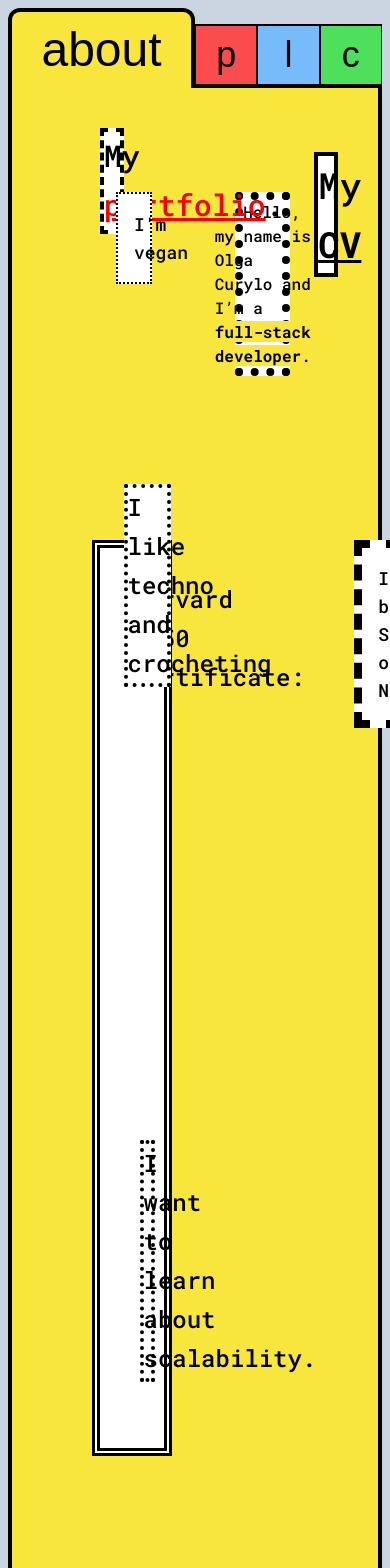
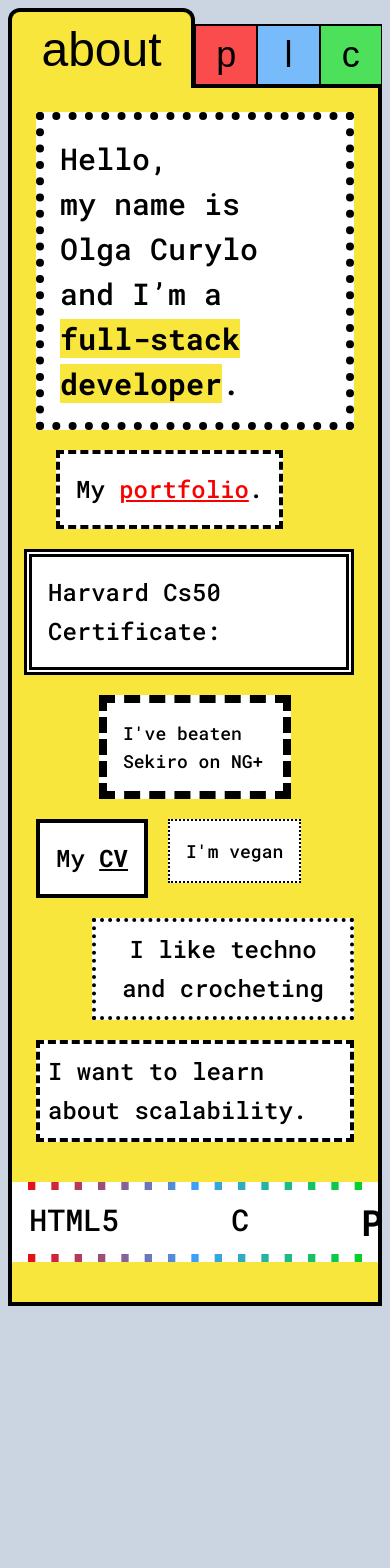
Before and after one commit to olgaTheCreator/olga-the-creator, a Next.js app: page /about in a window 390 px wide. Shown: the top 1568 px of the page. After the commit the page ends 1334 px from the top, so only its background shows below. Built offline with nearby package versions, Linux system fonts and the light colour scheme; a web font is replaced by a local one.

Commit message:
aboutmeComponent made fully responsive

```diff
--- a/src/app/about/AboutMeComponent.tsx
+++ b/src/app/about/AboutMeComponent.tsx
@@ -8,18 +8,18 @@ export const AboutMeComponent = () => {
   const [{ scalability }, setInteractiveEl] = useState({ scalability: false });
 
   return (
-    <div className=" relative grid grid-cols-12 grid-rows-6 w-full h-4/5 px-10 pt-10 2xl:max-h-[56rem] max-w-screen-2xl">
-      <div className="bg-white ml-16 2xl:text-5xl lg:text-4xl lg:leading-normal flex flex-col place-items-center 2xl:leading-relaxed justify-center lg:w-2xl 2xl:p-6 lg:p-6 max-w-2xl col-start-6 col-span-5 2xl:max-h-max h-fit  mt-16 border-8 border-black border-dotted">
+    <div className=" relative flex flex-wrap gap-5 md:gap-10 xl:gap-0 lg:grid lg:grid-cols-12 lg:grid-rows-6 2xl:grid-rows-5 w-full h-4/5 px-6 pt-6 md:px-10 md:pt-10 lg:max-h-[56rem] max-w-screen-2xl">
+      <div className="bg-white mx-auto lg:mx-0  xl:ml-16 max-w-md 2xl:text-5xl text-3xl p-4  md:text-4xl leading-normal md:leading-[1.7] flex flex-col place-items-center 2xl:leading-relaxed justify-center lg:w-2xl lg:p-6 lg:max-w-2xl lg:col-start-6 xl:col-start-6 xl:col-span-5 lg:col-span-6 2xl:max-h-max h-fit  lg:mt-12 xl:mt-16 border-8 border-black border-dotted">
         <p className="w-full text-left">Hello,</p>
         <p>
-          my name is Olga Curylo and {"I’m"} a <br />
+          my name is Olga Curylo and {"I’m"} a{" "}
           <span className="font-bold bg-yellow_bright">
             full-stack developer
           </span>
           .
         </p>
       </div>
-      <div className="bg-white lg:w-max 2xl:p-8 lg:p-6 max-w-max h-max text-3xl border-4 border-black border-dashed col-start-3 row-start-1 leading-relaxed">
+      <div className="bg-white lg:hover:border-blue_bright ml-5 lg:ml-0  lg:w-max 2xl:p-8 xl:p-6 p-4 max-w-max h-max text-2xl xl:text-3xl border-4 border-black border-dashed  col-start-2 xl:col-start-3 row-start-1 leading-relaxed">
         <p>
           My{" "}
           <Link className="text-red_bright underline" href="/portfolio">
@@ -28,47 +28,48 @@ export const AboutMeComponent = () => {
           .
         </p>
       </div>
-      <div className="bg-white lg:w-sm p-8 max-w-sm col-start-1 col-span-3 mx-10 row-start-2 row-span-3 mt-20 text-2xl border-8 border-black border-double leading-relaxed">
+      <div className="bg-white lg:w-sm p-4 2xl:p-8 max-w-sm -ml-3 lg:ml-0 lg:col-start-1 xl:col-span-3 lg:col-span-4 xl:mx-6 lg:row-start-2 lg:row-span-2 xl:row-span-3 xl:mt-20 text-2xl border-8 border-black border-double leading-relaxed">
         <p>Harvard Cs50 Certificate:</p>
       </div>
-      <div className="bg-white lg:w-sm p-4 max-w-sm h-max col-start-11 ml-16 col-span-2 mb-16 row-start-2 mt-20 text-lg border-8 border-black border-dashed">
+      <div className="bg-white lg:w-sm p-4 max-w-sm w-48 xl:w-36 mx-auto lg:mx-0 h-max xl:col-start-11 xl:ml-16 lg:col-start-10 lg:col-span-3 lg:row-start-5 lg:mt-8 lg:ml-6 xl:col-span-2 xl:mb-16 xl:row-start-3 xl:mt-20 text-lg border-8 border-black border-dashed">
         <p>{"I've beaten Sekiro on NG+"}</p>
       </div>
-      <div className="bg-white mt-6 lg:w-max 2xl:p-8 lg:p-6 max-w-max h-max text-4xl border-4 border-black border-solid col-start-12 row-start-1 leading-relaxed">
+      <div className="bg-white lg:mt-6 lg:w-max p-4 2xl:p-8 lg:p-6 max-w-max h-max xl:text-4xl text-2xl lg:text-3xl border-4 border-black border-solid xl:col-start-11 xl:ml-10 xl:row-start-1 lg:col-start-7 lg:row-start-4 leading-relaxed">
         My{" "}
         <a
           href="/files/Olga_Curylo_Resume.pdf"
           target="_blank"
           rel="noopener noreferrer"
-          className="font-bold underline"
+          className="font-bold underline lg:hover:text-blue_bright "
         >
           CV
         </a>
       </div>
-      <div className="bg-white mt-6 2xl:p -8 lg:p-6 text-2xl max-w-sm lg:w-sm border-4 border-black border-dotted col-start-4 row-start-2 h-max col-span-2 leading-relaxed">
-        I like techno and crocheting
-      </div>
-      <div className="group relative lg:w-sm max-w-sm h-max col-start-1 mx-16 col-span-2 mb-16 row-start-1 mt-16 text-lg ">
-        <p className=" bg-white p-4  border-2 border-black border-dotted visible group-hover:invisible opacity-100 group-hover:opacity-0 transition-all duration-[1000ms]">
+      <div className="group relative w-max lg:w-sm max-w-sm h-max xl:col-start-1 xl:mx-10 xl:col-span-2 lg:mb-16 xl:row-start-1 lg:mt-16 text-lg lg:col-start-10 lg:row-start-4 ">
+        <p className=" bg-white p-4  border-2 border-black border-dotted visible lg:group-hover:invisible opacity-100 lg:group-hover:opacity-0 transition-all duration-[1000ms]">
           {"I'm vegan"}
         </p>
         <div
-          className=" bg-white py-4 px-2 opacity-0 group-hover:opacity-100 border-spacing-4 border-black border-dotted border-2 transition-all duration-[1000ms] group-hover:scale-150  invisible group-hover:visible  text-2xl
-            absolute -top-1 -left-20  flex w-max
+          className=" bg-white py-4 px-2 opacity-0 lg:group-hover:opacity-100 border-spacing-4 border-black border-dotted border-2 transition-all duration-[1000ms] lg:group-hover:scale-150  invisible lg:group-hover:visible lg:text-xl  xl:text-2xl
+            absolute -top-1 -left-4  flex w-max
             "
         >
           I ❤️ &#128004; 🐖 🐓
           {/* 🐖 🐓 🐍 🐋 */}
         </div>
       </div>
+      <div className="text-center lg:text-left bg-white xl:mt-6 p-2 lg:mt-6 2xl:p-8 lg:p-6 text-2xl ml-14 lg:ml-0 max-w-sm lg:w-sm border-4 border-black border-dotted xl:col-start-4 xl:row-start-2 h-max xl:col-span-2 lg:col-start-2 lg:col-span-3 lg:row-start-4 lg:-mr-10 leading-relaxed">
+        I like techno and crocheting
+      </div>
+
       <div
         role="button"
-        className="col-start-4 row-start-4 h-max col-span-2 leading-relaxed"
+        className="xl:col-start-4 xl:row-start-5 2xl:row-start-4 2xl:col-span-2 2xl:col-start-4 h-max xl:col-span-3 leading-relaxed lg:col-start-6 lg:row-start-5 lg:col-span-4 mb-10 "
         onClick={() => setInteractiveEl({ scalability: !scalability })}
       >
         {scalability ? (
           <Image
-            className="hover:animate-bounce rotate-12"
+            className="lg:hover:animate-bounce rotate-12"
             src="/images/datadoesntlie.gif"
             alt="gif of computer showing text data doesn't lie, people do"
             height={300}
@@ -79,10 +80,10 @@ export const AboutMeComponent = () => {
             initial={{ opacity: 0, scale: 0.5 }}
             animate={{ opacity: 1, scale: 1 }}
             transition={{ duration: 0.5 }}
-            className="bg-white group hover:border-dashed hover:rounded-xl hover:shadow-lg hover:shadow-[#c4e2fd] hover:border-blue_bright relative mt-4 mx-4 2xl:p-6 lg:p-6 text-2xl max-w-sm lg:w-sm border-4 border-black border-dotted leading-relaxed"
+            className="bg-white group lg:hover:border-dashed lg:hover:rounded-xl lg:hover:shadow-lg lg:hover:shadow-[#c4e2fd] lg:hover:border-blue_bright relative lg:mt-4 lg:mx-4 2xl:ml-2 2xl:mr-0 2xl:p-6 p-2 lg:p-6 text-2xl max-w-sm lg:w-sm border-4 border-black border-dashed lg:border-dotted leading-relaxed"
           >
             I want to learn about{" "}
-            <span className="group-hover:font-bold ">scalability</span>.
+            <span className="lg:group-hover:font-bold ">scalability</span>.
           </motion.div>
         )}
       </div>
```
